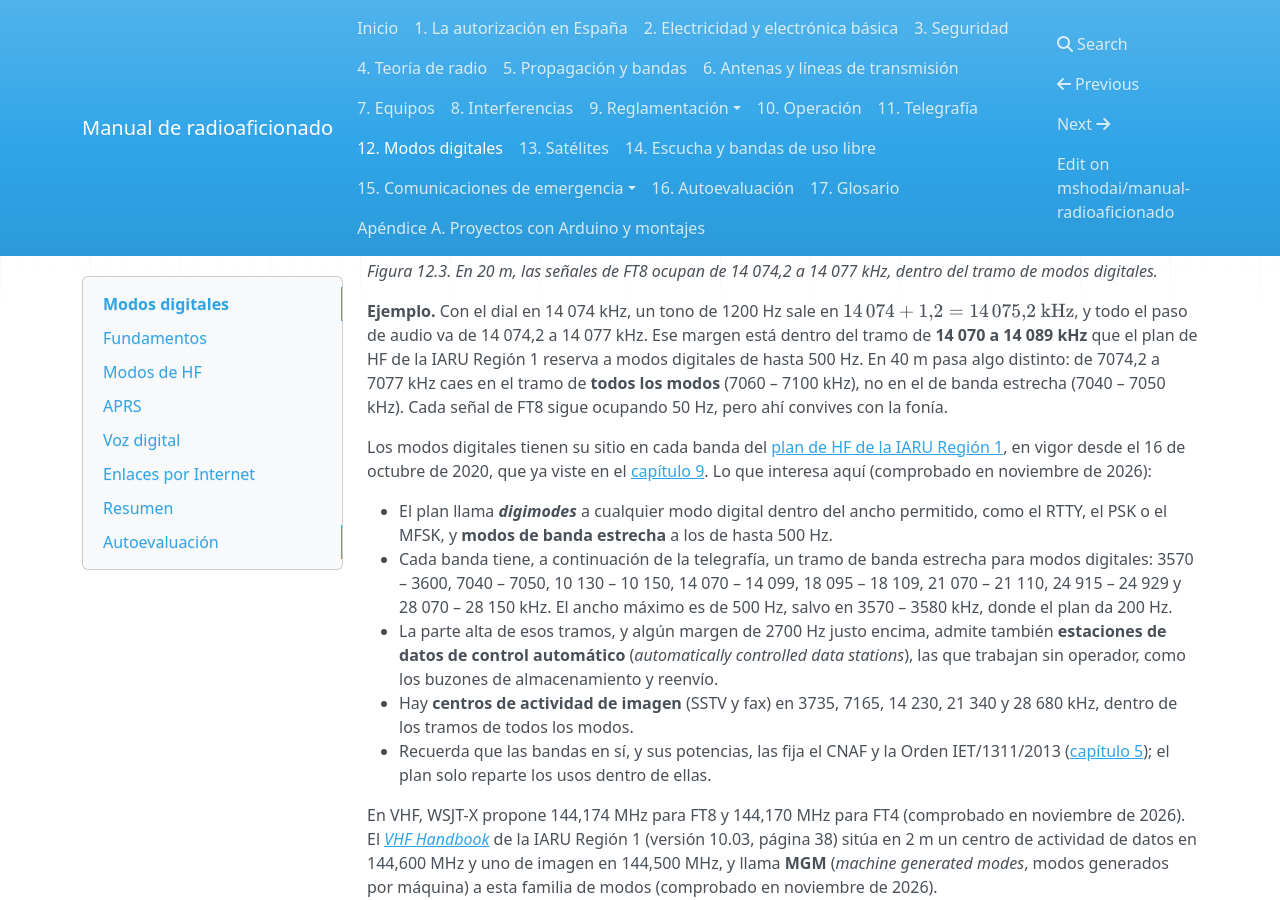
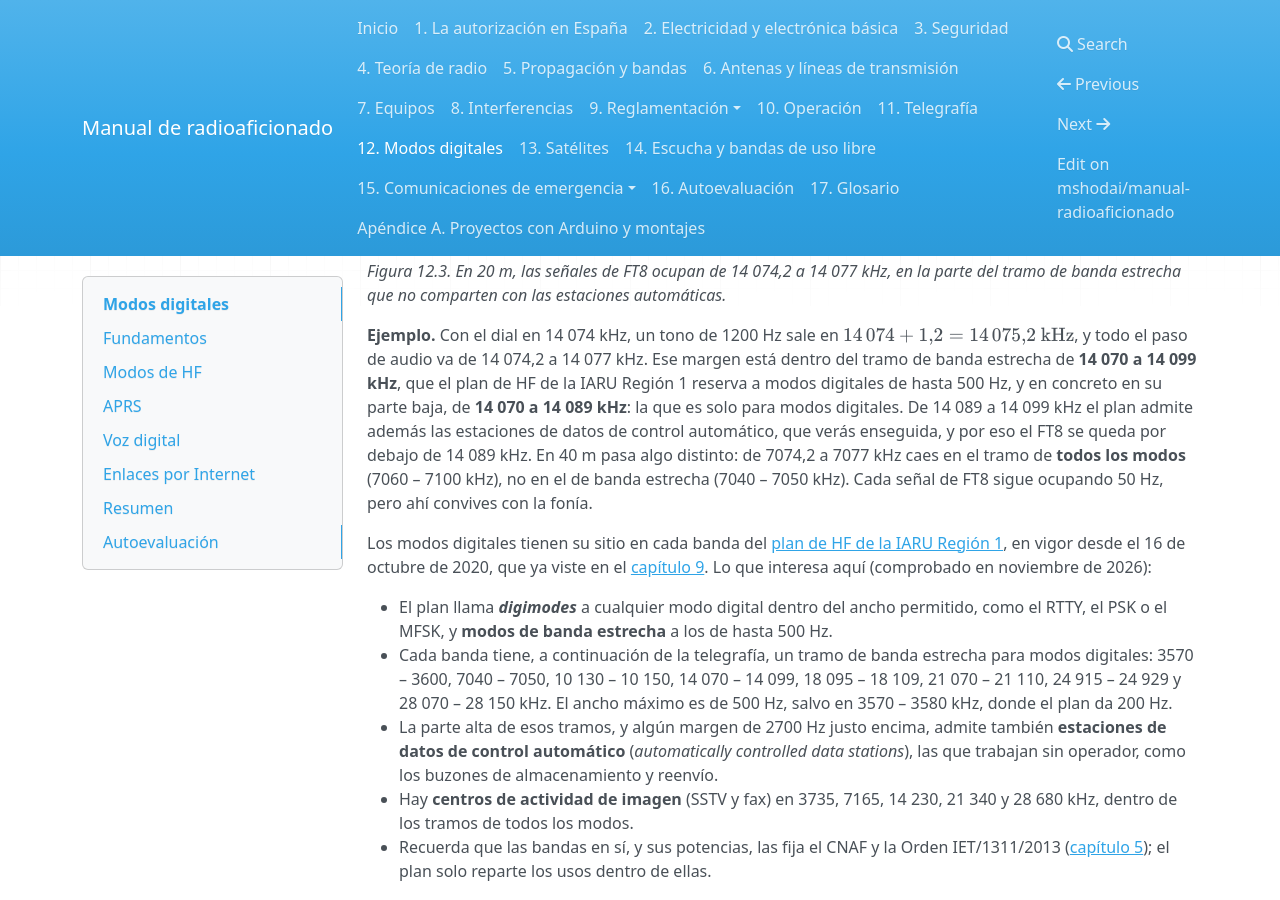
Before and after one commit to mshodai/manual-radioaficionado, an MkDocs documentation site: the page built from docs/12-modos-digitales.md, in a window 1280 px wide and 900 px high, scrolled down 5562 px. Built offline with MkDocs 1.6.1, drawn with Linux system fonts in a browser that asks for light colours; nearby versions of some CDN libraries; library files that are not in the unit come from our copies.

Commit message:
Erratas: doble coma (04), factor de velocidad (06), remisión a la ROE (02) y tramo de 20 m (12)
- 04: «3000 MHz,, donde» → «3000 MHz, donde».
- 06: 1/√2,25 ≈ 0,67, no 0,66; se aclara que los fabricantes suelen dar 0,66,
  el valor que usan la tabla de cables y el ejemplo 12.
- 02: el vatímetro y el medidor de ROE no se explican en el capítulo 7 (aún
  vacío), sino en el apartado «Medir la ROE» del capítulo 6.
- 12: en el plan de HF de la IARU Región 1 (en vigor desde el 16-10-2020,
  comprobado en noviembre de 2026), el tramo de banda estrecha de 20 m va de
  14 070 a 14 099 kHz; de 14 089 a 14 099 kHz admite además estaciones de datos
  de control automático. El ejemplo, la solución de la pregunta 1 y la figura
  12.3 dicen ahora explícitamente que el FT8 queda en la parte solo para modos
  digitales, de 14 070 a 14 089 kHz. La figura muestra el tramo completo.

```diff
--- a/docs/12-modos-digitales.md
+++ b/docs/12-modos-digitales.md
@@ -112,11 +112,11 @@ Los programas no eligen la frecuencia solos: traen una lista de **frecuencias de
 
 Recuerda que el dial **no** es la frecuencia emitida: en USB tu señal sale en el dial más el tono de audio, que el programa sitúa entre unos 200 y 3000 Hz.
 
-![Plan de 20 m con los tramos de CW, modos digitales de 14 070 a 14 089 kHz y estaciones automáticas; el dial en 14 074 kHz y las señales de FT8 entre 14 074,2 y 14 077 kHz](assets/figuras/12-dial-audio.svg)
+![Plan de 20 m con el tramo de CW y el de banda estrecha de 14 070 a 14 099 kHz, dividido en la parte solo para modos digitales, de 14 070 a 14 089 kHz, y la que comparten con las estaciones automáticas, de 14 089 a 14 099 kHz; el dial en 14 074 kHz y las señales de FT8 entre 14 074,2 y 14 077 kHz](assets/figuras/12-dial-audio.svg)
 
-*Figura 12.3. En 20 m, las señales de FT8 ocupan de 14 074,2 a 14 077 kHz, dentro del tramo de modos digitales.*
+*Figura 12.3. En 20 m, las señales de FT8 ocupan de 14 074,2 a 14 077 kHz, en la parte del tramo de banda estrecha que no comparten con las estaciones automáticas.*
 
-**Ejemplo.** Con el dial en 14 074 kHz, un tono de 1200 Hz sale en $14\,074 + 1{,}2 = 14\,075{,}2\ \text{kHz}$, y todo el paso de audio va de 14 074,2 a 14 077 kHz. Ese margen está dentro del tramo de **14 070 a 14 089 kHz** que el plan de HF de la IARU Región 1 reserva a modos digitales de hasta 500 Hz. En 40 m pasa algo distinto: de 7074,2 a 7077 kHz caes en el tramo de **todos los modos** (7060 – 7100 kHz), no en el de banda estrecha (7040 – 7050 kHz). Cada señal de FT8 sigue ocupando 50 Hz, pero ahí convives con la fonía.
+**Ejemplo.** Con el dial en 14 074 kHz, un tono de 1200 Hz sale en $14\,074 + 1{,}2 = 14\,075{,}2\ \text{kHz}$, y todo el paso de audio va de 14 074,2 a 14 077 kHz. Ese margen está dentro del tramo de banda estrecha de **14 070 a 14 099 kHz**, que el plan de HF de la IARU Región 1 reserva a modos digitales de hasta 500 Hz, y en concreto en su parte baja, de **14 070 a 14 089 kHz**: la que es solo para modos digitales. De 14 089 a 14 099 kHz el plan admite además las estaciones de datos de control automático, que verás enseguida, y por eso el FT8 se queda por debajo de 14 089 kHz. En 40 m pasa algo distinto: de 7074,2 a 7077 kHz caes en el tramo de **todos los modos** (7060 – 7100 kHz), no en el de banda estrecha (7040 – 7050 kHz). Cada señal de FT8 sigue ocupando 50 Hz, pero ahí convives con la fonía.
 
 Los modos digitales tienen su sitio en cada banda del [plan de HF de la IARU Región 1](https://www.iaru-r1.org/wp-content/uploads/2021/06/hf_r1_bandplan.pdf), en vigor desde el 16 de octubre de 2020, que ya viste en el [capítulo 9](09-reglamentacion/index.md#el-plan-de-hf). Lo que interesa aquí (comprobado en noviembre de 2026):
 
@@ -319,7 +319,7 @@ c) 14 076 kHz
 d) 14 094 kHz
 
 ??? success "Solución"
-    **c)** En USB la señal emitida está por encima del dial, a la distancia del tono: $14\,074 + 2{,}0 = 14\,076\ \text{kHz}$. Cae dentro del tramo de modos digitales de 14 070 a 14 089 kHz del plan de la IARU Región 1. La b) sería en LSB, y la d) confunde hercios con kilohercios.
+    **c)** En USB la señal emitida está por encima del dial, a la distancia del tono: $14\,074 + 2{,}0 = 14\,076\ \text{kHz}$. Cae dentro del tramo de banda estrecha de 14 070 a 14 099 kHz del plan de la IARU Región 1, en su parte de 14 070 a 14 089 kHz, la que no comparten las estaciones automáticas. La b) sería en LSB, y la d) confunde hercios con kilohercios.
 
 **2.** Tu programa de FT8 ve las señales en la cascada pero no descodifica ninguna, y nadie contesta tus llamadas. Las demás estaciones de tu radio club sí trabajan con normalidad. ¿Qué es lo primero que compruebas?
 
```
Also changed, not shown: docs/02-electricidad-electronica.md (+1 -1 lines), docs/04-teoria-radio.md (+1 -1 lines), docs/06-antenas-lineas.md (+1 -1 lines), docs/assets/figuras/12-dial-audio.svg, 2 other files.
